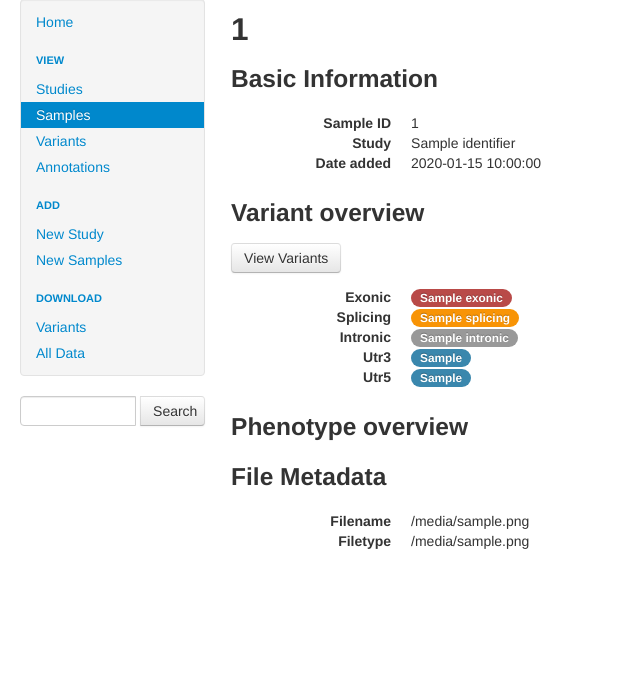
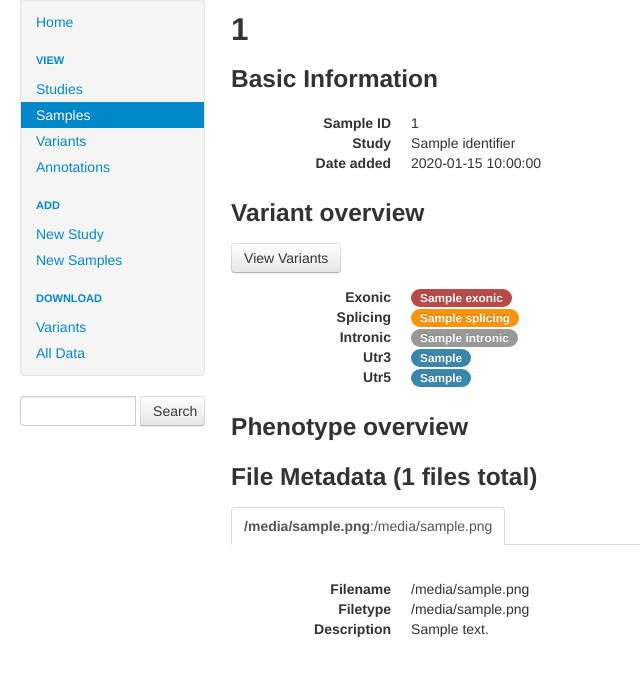
Before and after one commit to nkrumm/gauss, a Flask app: template code/templates/sample_info.html in a window 1280 px wide. Shown: the part 61-737 px from the top of the page, without its empty margins (0-640 px from the left). Run offline with Flask 2, Linux system fonts and the light colour scheme; the template is opened without the code that fills it: most values are stand-ins (such as "Sample title", 1, 10 or a date in 2020); some libraries are stand-ins or nearby versions.

Commit message:
update insert_variant code (MAY BE BREAKING)

```diff
--- a/code/managers.py
+++ b/code/managers.py
@@ -134,7 +134,7 @@ class variant_manager(manager_template):
             collection=self.collection,
             doctype=self.document_type)
 
-    def insert_variant_from_vcf(self, sample_id, sample_name, chrom, pos, id, ref, alt, qual, filter, data, **annotations):
+    def insert_variant_from_vcf(self, sample_id, sample_name, chrom, pos, id, ref, alt, qual, vcf_filter, data, **annotations):
         """
         insert a new variant record based on VCF file
         """
@@ -144,12 +144,11 @@ class variant_manager(manager_template):
         var.sample_name = sample_name
         var.chrom = chrom
         var.start = pos
-        var.stop = pos
         var.id = id
         var.ref = ref
         var.alt = alt
         var.qual = qual
-        var.filter = filter
+        var.filter = vcf_filter
         var.data = data
         var.annotations = {}
         for name,value in annotations.iteritems():
--- a/code/templates/sample_info.html
+++ b/code/templates/sample_info.html
@@ -1,6 +1,9 @@
 {% import 'macros.html' as macros %}
 {% extends "layout.html" %}
 
+{% block header %}
+<script type="text/javascript" src="/static/bootstrap/js/bootstrap-tab.js"></script>
+{% endblock %}
 {% set active_page = "view_samples" %}
 {% block title %}
 {{ sample_id }}
@@ -30,16 +33,33 @@
 
 <h3>Phenotype overview</h3>
 
-<h3>File Metadata</h3>
+<h3>File Metadata ({{ info["files"]|length }} files total)</h3>
+<div class="tabbable">
+<ul class="nav nav-tabs">
+{% for file in info["files"] %}
+  <li {% if loop.first %}class="active"{% endif %}>
+    <a href="#tab{{loop.index}}" data-toggle="tab"><b>{{ file["filetype"] }}</b>:{{ file["filename"]|truncate(length=20,killwords=True,end="...") }}</a>
+  </li>
+{% endfor %}</ul>
+
+<div class="tab-content">
+{% for file in info["files"] %}
+  <div id="tab{{loop.index}}" class="tab-pane{% if loop.first %} active{%- endif -%}">
     <dl class="dl-horizontal">
     <dt>Filename</dt>
-    <dd>{{ info["files"][0]["filename"]}}</dd>
+        <dd>{{ file["filename"]}}</dd>
     <dt>Filetype</dt>
-    <dd>{{ info["files"][0]["filetype"]}}</dd>
-{% if info["files"][0]["filetype"] == "vcf" %}
+        <dd>{{ file["filetype"]}}</dd>
+    <dt>Description</dt>
+        <dd>{{ file["metadata"]["description"]|default("None Provided")}}</dd>
+
+    {% if file["filetype"] == "vcf" %}
     <dt>VCF Metadata</dt>
         <dd><pre>{{ info["files"][0]["metadata"]["vcf_header"]}}</pre></dd>
     {% endif %}
     </dl>
-
+  </div>
+{% endfor %}
+</div>
+</div>
 {% endblock %}
--- a/code/templates/view_variants.html
+++ b/code/templates/view_variants.html
@@ -157,7 +157,7 @@ $(document).ready(function() {
 {% block content %}
 
 <table class="table table-hover table-condensed" id="example"  data-provides="rowlink">
-	{{ macros.table_header(["chrom","start","end","ref","alt","type","gene","id"]) }}
+	{{ macros.table_header(["chrom","start","end","dbSNP","ref","alt","filter","type","gene","_id"]) }}
 	<tbody>
 
 	{% for row in data %}
@@ -171,7 +171,7 @@ $(document).ready(function() {
 
 {% macro make_row_link(row) %}
   <tr>
-    {% for name in ["chrom","start","end","ref","alt"] %}
+    {% for name in ["chrom","start","end","dbSNP","ref","alt","filter"] %}
 	    <td>{{ row[name] }}</td>
     {% endfor %}
     <td>{{ macros.type_tag(row["annotations"]["type"])}}</td>
--- a/code/templates/view_variants2.html
+++ b/code/templates/view_variants2.html
@@ -44,7 +44,7 @@
 {% block content %}
 
 <table class="table table-condensed" id="example">
-	{{ macros.table_header(["chrom","start","end","ref","alt","type","gene"]) }}
+	{{ macros.table_header(["chrom","start","end","id","ref","alt","type","gene"]) }}
 	<tbody>
 
 	{% for row in data %}
@@ -58,7 +58,7 @@
 
 {% macro make_row_link(row) %}
   <tr>
-    {% for name in ["chrom","start","end","ref","alt"] %}
+    {% for name in ["chrom","start","end","id",ref","alt"] %}
 	    <td>{{ row[name] }}</td>
     {% endfor %}
     <td>{{ macros.type_tag(row["annotations"]["type"])}}</td>
```
Lines whose indentation alone changed are shown as unchanged.
